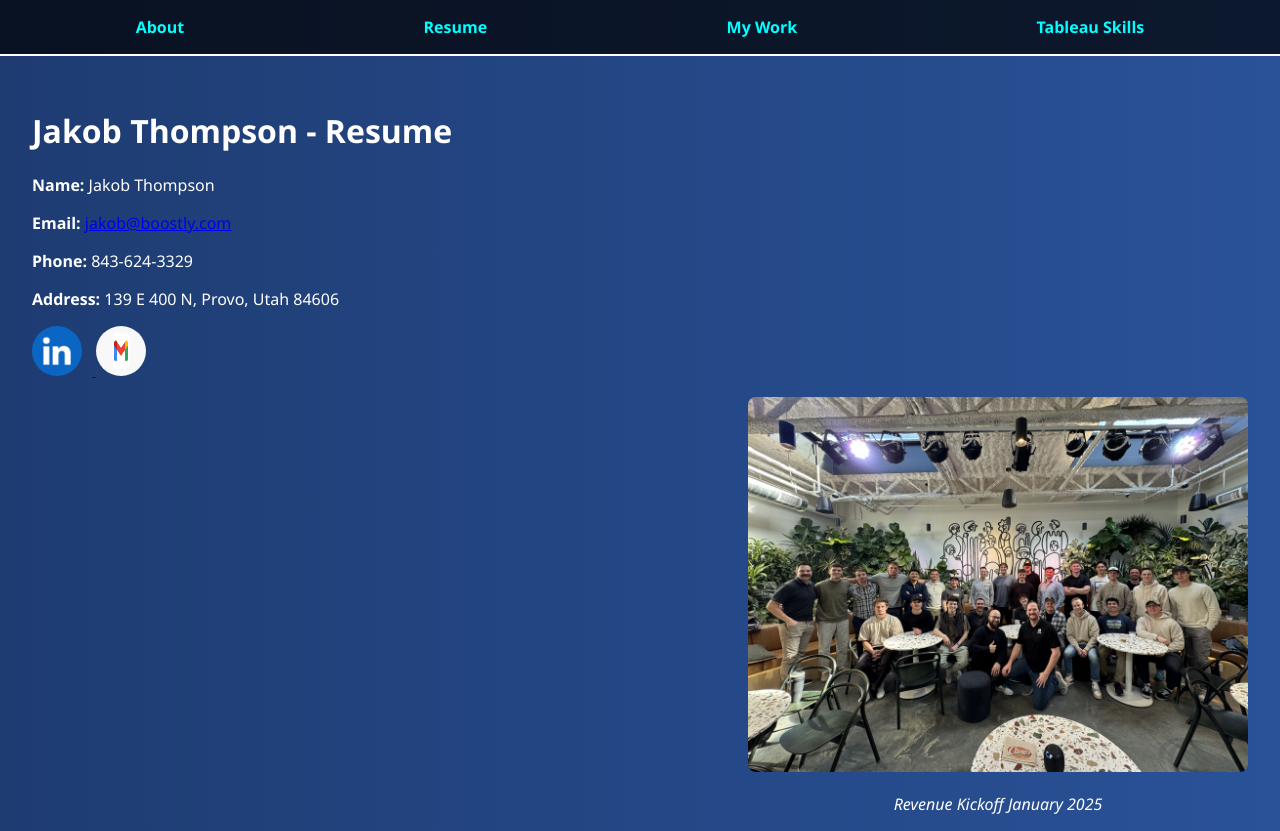
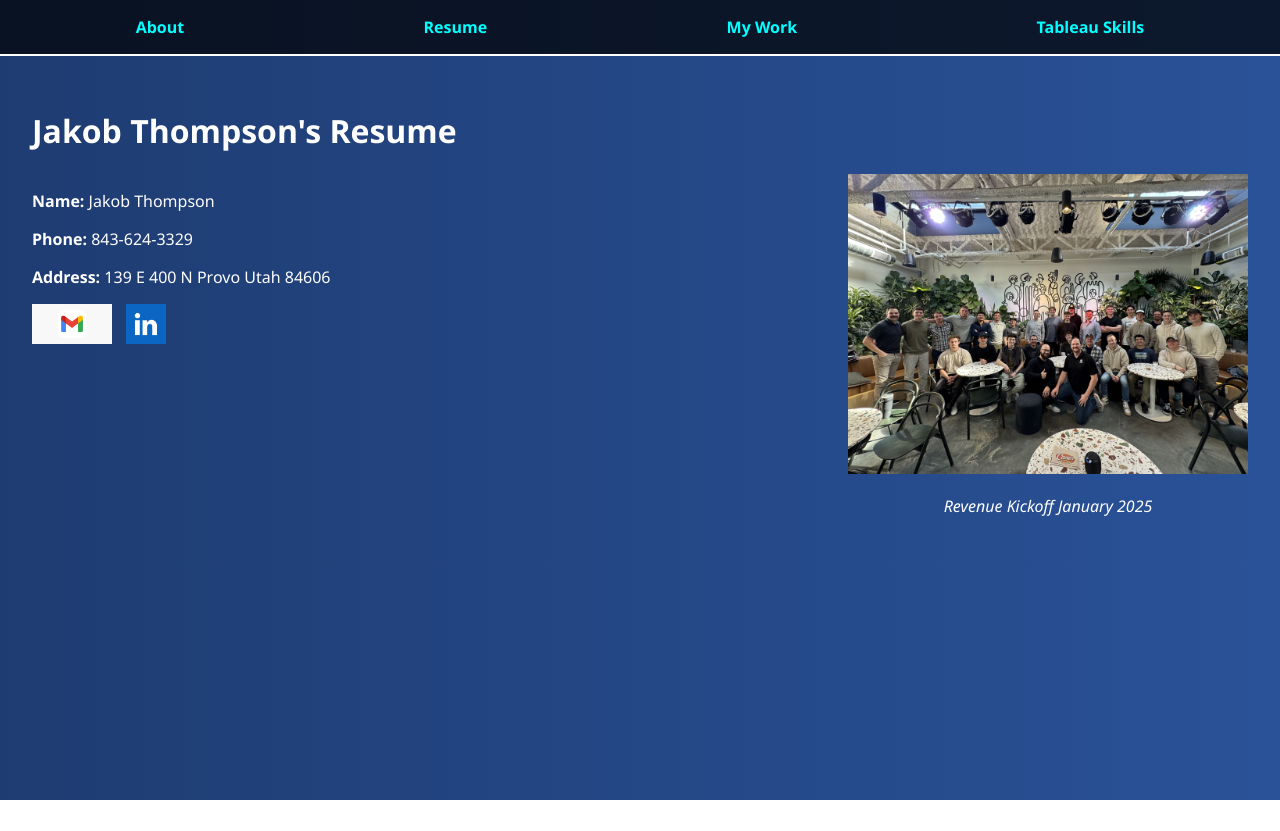
Before and after one commit to Jakobthompson15/IS201Project, a plain HTML site: page resume.html in a window 1280 px wide. After the commit the page ends 800 px from the top, so only its background shows below. Drawn offline with Linux system fonts and the light colour scheme.

Commit message:
Update resume.html

```diff
--- a/resume.html
+++ b/resume.html
@@ -1,42 +1,39 @@
 <!DOCTYPE html>
-<html lang="en">
+<html>
 <head>
-  <meta charset="UTF-8">
-  <meta name="viewport" content="width=device-width, initial-scale=1.0">
   <title>Resume - Jakob Thompson</title>
   <link rel="stylesheet" href="styles.css">
 </head>
 <body>
   <nav>
-    <a href="about.html">About</a>
+    <a href="./">About</a>
     <a href="resume.html">Resume</a>
     <a href="scratch.html">My Work</a>
     <a href="scratch.html#tableau">Tableau Skills</a>
   </nav>
+
   <div class="container">
-    <h1>Jakob Thompson - Resume</h1>
-    <div class="resume-content">
-      <div class="resume-text">
+    <h1>Jakob Thompson's Resume</h1>
+
+    <div style="display: flex; align-items: flex-start; justify-content: space-between;">
+      <div>
         <p><strong>Name:</strong> Jakob Thompson</p>
-        <p><strong>Email:</strong> <a href="mailto:jakob@boostly.com">jakob@boostly.com</a></p>
         <p><strong>Phone:</strong> 843-624-3329</p>
-        <p><strong>Address:</strong> 139 E 400 N, Provo, Utah 84606</p>
-
+        <p><strong>Address:</strong> 139 E 400 N Provo Utah 84606</p>
         <p>
-          <a href="https://www.linkedin.com/in/jakobthompson/" target="_blank">
-            <img src="linkedin.jpg" alt="LinkedIn Profile" style="width: 50px; height: 50px; border-radius: 50%; margin-right: 10px;">
-          </a>
-          <a href="mailto:jakob@boostly.com">
-            <img src="gmail.png" alt="Gmail" style="width: 50px; height: 50px; border-radius: 50%; margin-right: 10px;">
-          </a>
+          <a href="mailto:jakob@boostly.com"><img src="gmail.png" alt="Gmail" style="height: 40px; margin-right: 10px;"></a>
+          <a href="https://www.linkedin.com/in/jakobthompson" target="_blank"><img src="linkedin.jpg" alt="LinkedIn" style="height: 40px;"></a>
         </p>
       </div>
 
-      <div class="resume-image" style="float: right; margin-left: 20px;">
-        <img src="RKO2025.jpeg" alt="Revenue Kickoff January 2025" style="width: 500px; height: auto; border-radius: 8px;">
-        <p style="text-align: center; font-style: italic;">Revenue Kickoff January 2025</p>
+      <div style="text-align: center;">
+        <img src="RKO2025.jpeg" alt="Revenue Kickoff 2025" style="max-width: 400px; height: auto;">
+        <p><em>Revenue Kickoff January 2025</em></p>
       </div>
     </div>
+
+    <!-- Resume content goes here -->
+
   </div>
 </body>
 </html>
```
